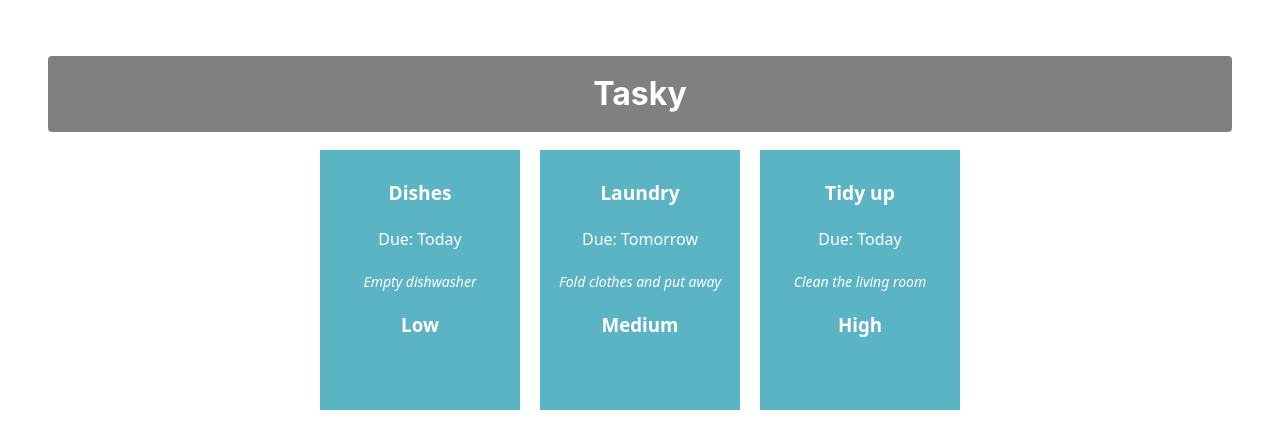
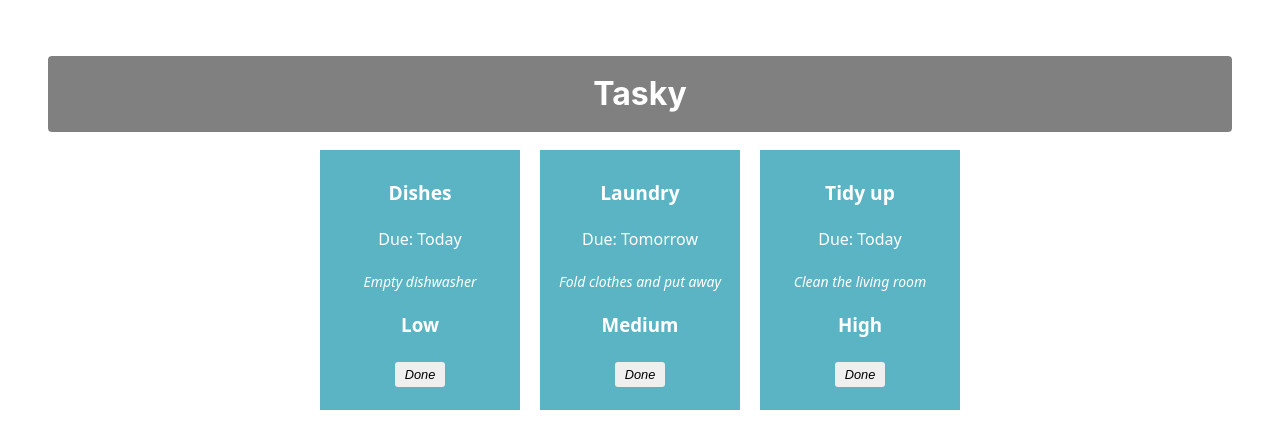
Before and after one commit to yaroslavtere/react-basics-labs, a React (Vite) app in the folder tasky/: page / in a window 1280 px wide. Shown: the top 448 px of the page. Built offline with nearby package versions, Linux system fonts and the light colour scheme.

Commit message:
Mark task as done

```diff
--- a/tasky/src/App.css
+++ b/tasky/src/App.css
@@ -46,3 +46,20 @@
   font-style: italic;
   margin-top: 20px;
 }
+
+button {
+  border: none;
+  border-radius: 3px;
+  font-style: italic;
+  font-size: 0.8em;
+  margin: 4px 6px;
+  width: 50px;
+  height: 25px;
+}
+
+.doneButton {
+  position: absolute;
+  bottom: 5px;
+  left: 5px;
+  color: green;
+}
--- a/tasky/src/App.jsx
+++ b/tasky/src/App.jsx
@@ -6,23 +6,33 @@
 
     const [ taskState, setTaskState ] = useState({
     tasks: [
-      { id: 1, title:"Dishes", description: "Empty dishwasher", deadline: "Today", priority: "Low" },
-      { id: 2, title: "Laundry", description: "Fold clothes and put away", deadline: "Tomorrow", priority: "Medium" },
-      { id: 3, title: "Tidy up", description: "Clean the living room", deadline: "Today", priority: "High" }
+      { id: 1, title:"Dishes", description: "Empty dishwasher", deadline: "Today", priority: "Low", done: false },
+      { id: 2, title: "Laundry", description: "Fold clothes and put away", deadline: "Tomorrow", priority: "Medium", done: false },
+      { id: 3, title: "Tidy up", description: "Clean the living room", deadline: "Today", priority: "High", done: false }
     ]
   });
+
+    const doneHandler = (taskIndex) => {
+    const tasks = [...taskState.tasks];
+    tasks[taskIndex].done = !tasks[taskIndex].done;
+    setTaskState({tasks});
+    console.log(`${taskIndex} ${tasks[taskIndex].done}`);
+  }
+
 
   return (
     <div className="container">
       <h1>Tasky</h1>
 
-      {taskState.tasks.map((task) => (
+      {taskState.tasks.map((task, index) => (
         <Task
           key={task.id}
           title={task.title}
           description={task.description}
           deadline={task.deadline}
           priority={task.priority}
+          done={task.done}
+          markDone={() => doneHandler(index)}
         />
   ))}
 
--- a/tasky/src/components/Task.jsx
+++ b/tasky/src/components/Task.jsx
@@ -1,10 +1,12 @@
 const Task = (props) => {
   return (
-    <div className="card">
+    <div className="card" style={{backgroundColor: props.done ? 'lightgrey' : '#5bb4c4'}}>
       <p className="title">{props.title}</p>
       <p>Due: {props.deadline}</p>
       <p className="description">{props.description}</p>
       <h3>{props.priority}</h3>
+
+      <button onClick={props.markDone}>Done</button>
     </div>
   )
 }
```
